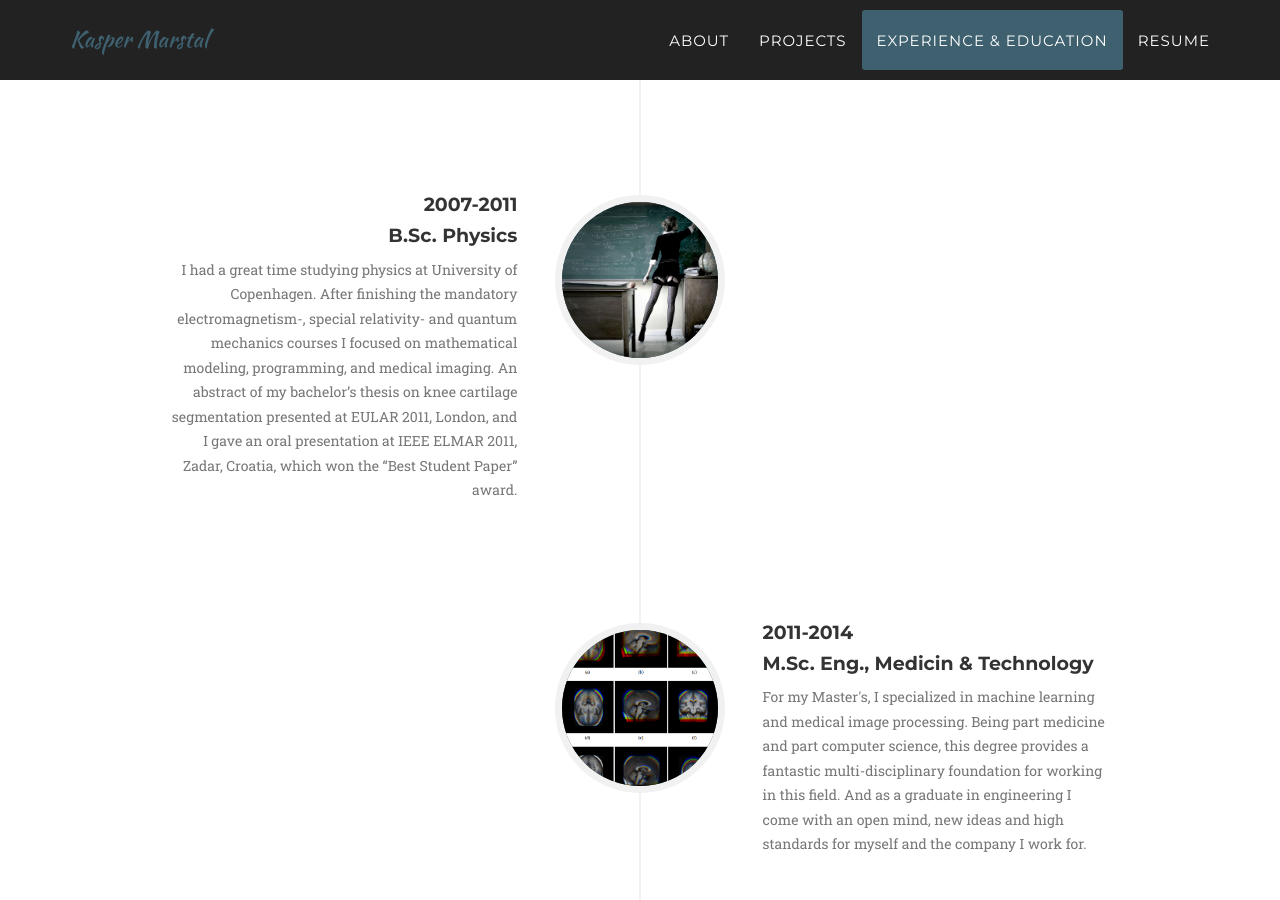
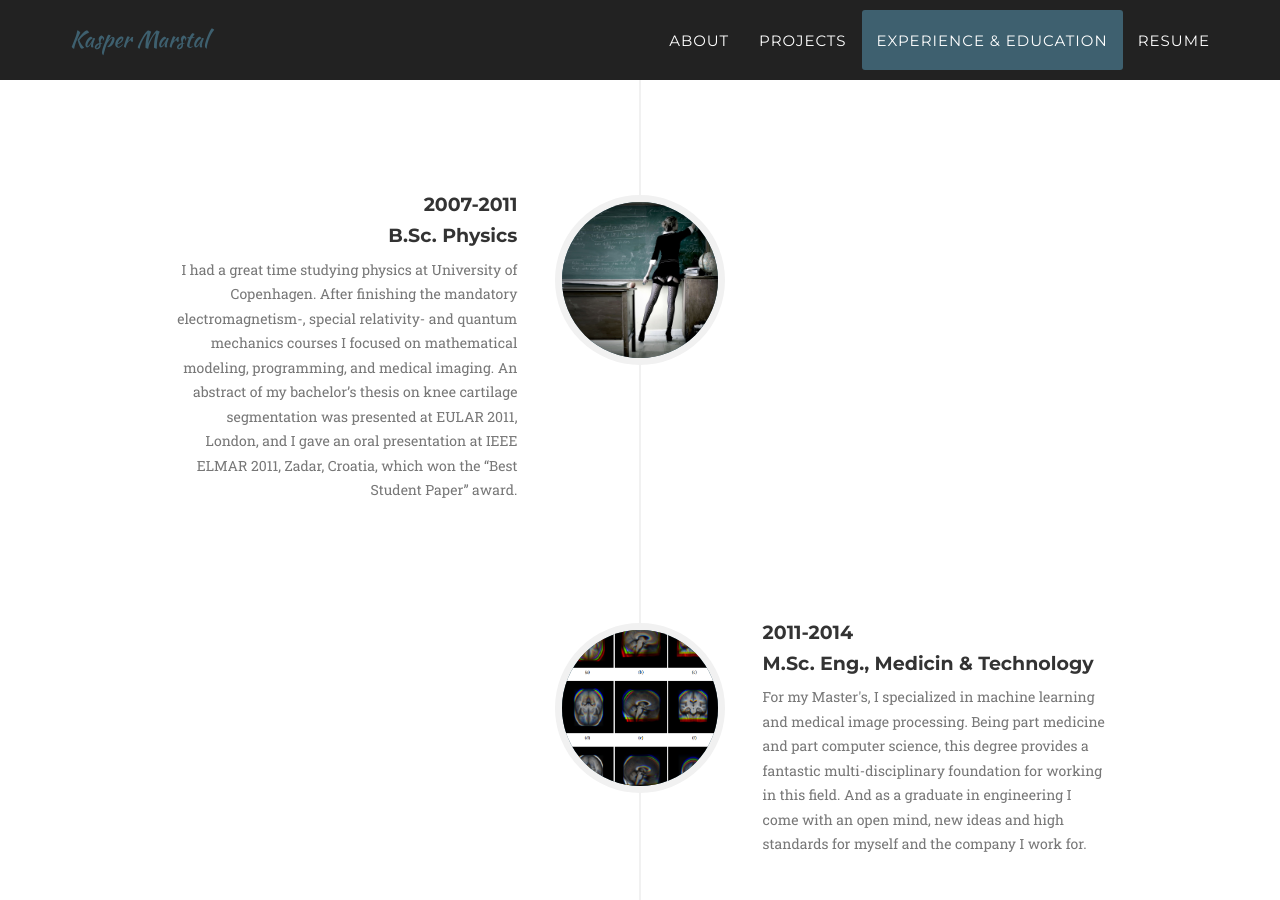
Before and after one commit to jmartens/kaspermarstal.github.io, a Jekyll site: the page built from index.html, in a window 1280 px wide and 900 px high, scrolled down 3586 px. Built offline with Jekyll 4.4.1, drawn with Linux system fonts in a browser that asks for light colours; nearby versions of some CDN libraries; some web fonts are replaced.

Commit message:
Update expedu.html

```diff
--- a/_includes/expedu.html
+++ b/_includes/expedu.html
@@ -48,7 +48,7 @@
                                     <h4 class="subheading">B.Sc. Physics</h4>
                                 </div>
                                 <div class="timeline-body">
-                                    <p class="text-muted">I had a great time studying physics at University of Copenhagen. After finishing the mandatory electromagnetism-, special relativity- and quantum mechanics courses I focused on mathematical modeling, programming, and medical imaging. An abstract of my bachelor’s thesis on knee cartilage segmentation presented at EULAR 2011, London, and I gave an oral presentation at IEEE ELMAR 2011, Zadar, Croatia, which won the “Best Student Paper” award.</p>
+                                    <p class="text-muted">I had a great time studying physics at University of Copenhagen. After finishing the mandatory electromagnetism-, special relativity- and quantum mechanics courses I focused on mathematical modeling, programming, and medical imaging. An abstract of my bachelor’s thesis on knee cartilage segmentation was presented at EULAR 2011, London, and I gave an oral presentation at IEEE ELMAR 2011, Zadar, Croatia, which won the “Best Student Paper” award.</p>
                                 </div>
                             </div>
                         </li>
```
